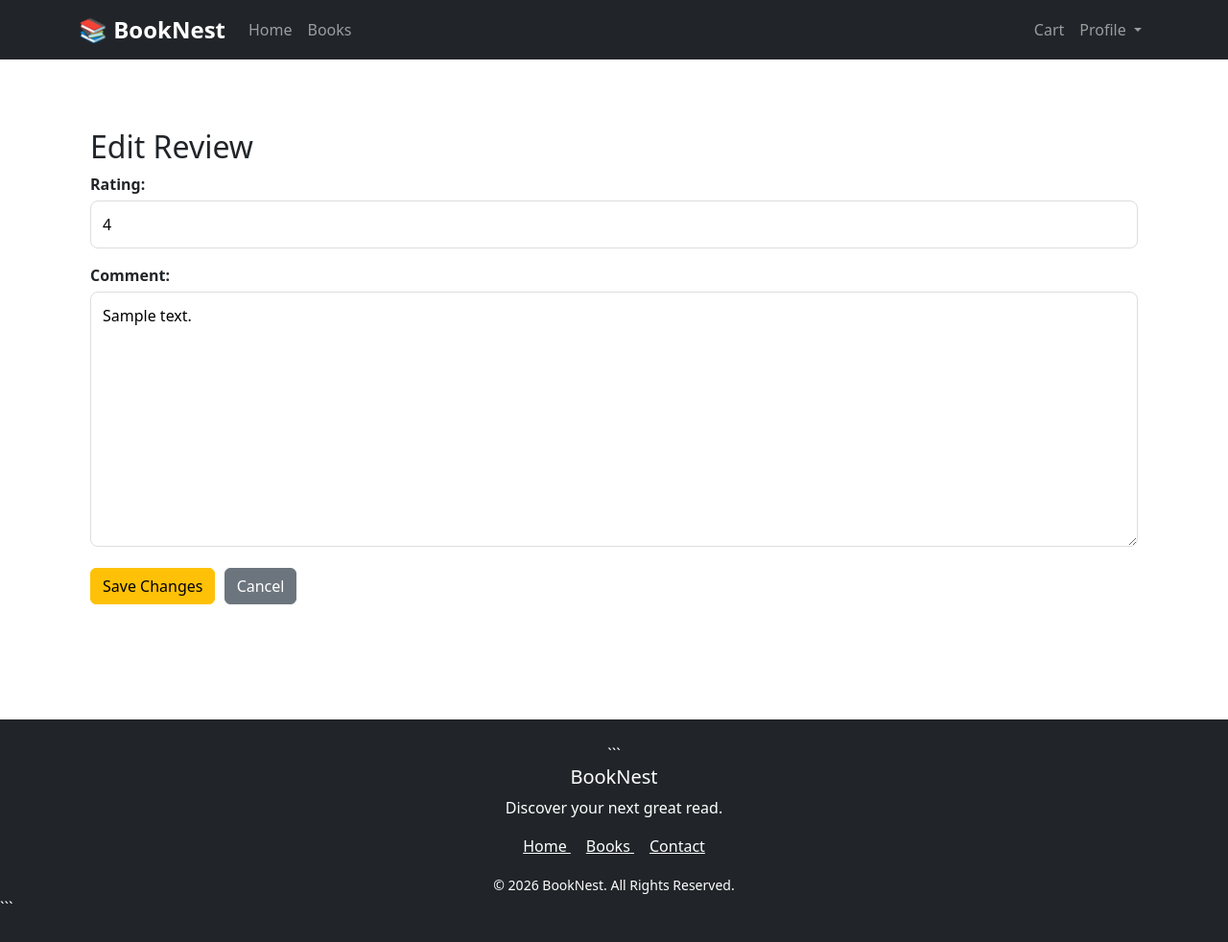
After one commit to v-amna/booknest, a Django app: page /books/review/1/edit/ in a window 1280 px wide. The commit adds this page. Shown: the whole page at 96% size. Run offline with Django 5.2, Linux system fonts and the light colour scheme; a user stored in the database is signed in; tables that the repository leaves empty hold one stand-in row (values such as "Sample post").

Commit message:
Review-Edit functionality done

```diff
--- /dev/null
+++ b/books/templates/books/edit_review.html
@@ -0,0 +1,39 @@
+{% extends "base.html" %}
+
+{% block extra_title %}
+Edit Review
+{% endblock %}
+
+{% block content %}
+
+<div class="container py-5">
+
+    <h2>Edit Review</h2>
+
+    <form method="POST">
+
+        {% csrf_token %}
+
+        {{ form.as_p }}
+
+        <button
+            class="btn btn-warning"
+            type="submit">
+
+            Save Changes
+
+        </button>
+
+        <a
+            href="{% url 'book_detail' book.id %}"
+            class="btn btn-secondary">
+
+            Cancel
+
+        </a>
+
+    </form>
+
+</div>
+
+{% endblock %}
--- a/books/urls.py
+++ b/books/urls.py
@@ -1,6 +1,6 @@
 from django.urls import path
 
-from .views import add_book, book_detail, book_list, edit_book,delete_book,add_review
+from .views import add_book, book_detail, book_list, edit_book,delete_book,add_review, edit_review
 
 
 urlpatterns = [
@@ -11,6 +11,7 @@ urlpatterns = [
     path('delete/<int:book_id>/',delete_book,name='delete_book'),
     path('<int:book_id>/', book_detail, name='book_detail'),
     path('<int:book_id>/add_review/', add_review, name='add_review'),
+    path("review/<int:review_id>/edit/",edit_review,name="edit_review"),
 
 
 ]
--- a/books/views.py
+++ b/books/views.py
@@ -204,3 +204,61 @@ def add_review(request, book_id):
         "books/add_review.html",
         context
     )
+
+@login_required
+def edit_review(request, review_id):
+
+    review = get_object_or_404(
+        Review,
+        pk=review_id
+    )
+
+    if review.user != request.user:
+
+        messages.error(
+            request,
+            "You can only edit your own reviews."
+        )
+
+        return redirect(
+            "book_detail",
+            book_id=review.book.id
+        )
+
+    if request.method == "POST":
+
+        form = ReviewForm(
+            request.POST,
+            instance=review
+        )
+
+        if form.is_valid():
+
+            form.save()
+
+            messages.success(
+                request,
+                "Review updated successfully."
+            )
+
+            return redirect(
+                "book_detail",
+                book_id=review.book.id
+            )
+
+    else:
+
+        form = ReviewForm(
+            instance=review
+        )
+
+    context = {
+        "form": form,
+        "book": review.book,
+    }
+
+    return render(
+        request,
+        "books/edit_review.html",
+        context
+    )
```
Also changed, not shown: books/templates/books/book_detail.html (+12 -0 lines).
